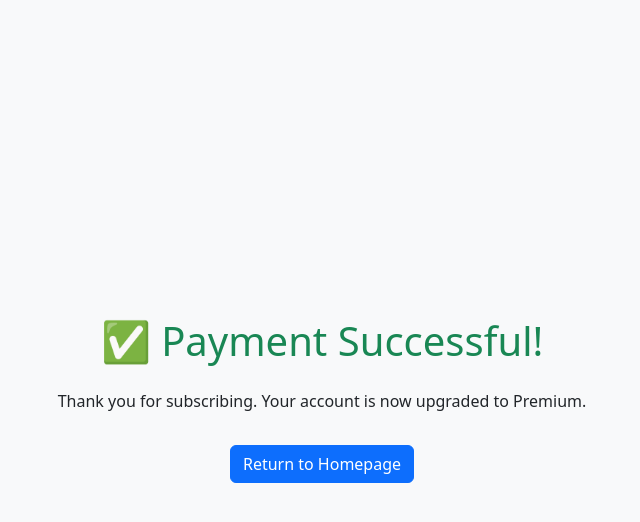
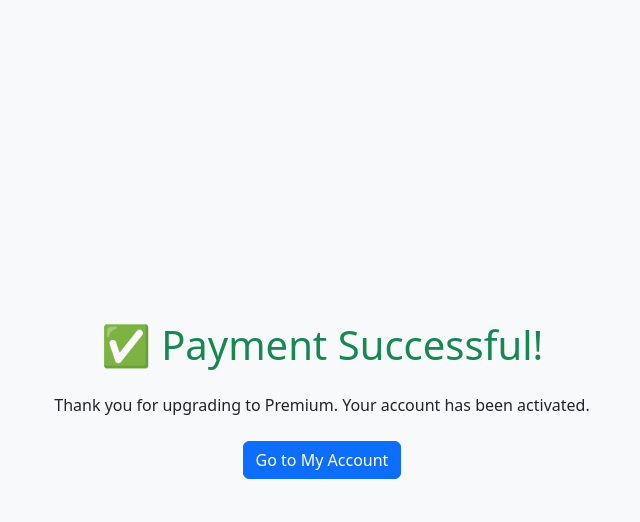
Before and after one commit to IlkerD01/seo-assistant, a Flask app: template flask_backend/templates/success.html in a window 1280 px wide. Shown: the top 522 px of the page, without its empty margins (318-958 px from the left). Run offline with Flask 3, Linux system fonts and the light colour scheme; the template is opened without the code that fills it, so the values that code supplies are empty.

Commit message:
Update success.html

```diff
--- a/flask_backend/templates/success.html
+++ b/flask_backend/templates/success.html
@@ -1,15 +1,14 @@
-<!DOCTYPE html>
 <html lang="en">
 <head>
     <meta charset="UTF-8">
-    <title>Payment Successful</title>
+    <title>Payment Success - SEO Assistant</title>
     <link href="https://cdn.jsdelivr.net/npm/bootstrap@5.3.3/dist/css/bootstrap.min.css" rel="stylesheet">
 </head>
-<body class="bg-light d-flex justify-content-center align-items-center vh-100">
+<body class="bg-light d-flex align-items-center justify-content-center vh-100">
     <div class="text-center">
-        <h1 class="text-success mb-4">✅ Payment Successful!</h1>
-        <p>Thank you for subscribing. Your account is now upgraded to Premium.</p>
-        <a href="/" class="btn btn-primary mt-3">Return to Homepage</a>
+        <h1 class="mb-4 text-success">✅ Payment Successful!</h1>
+        <p class="mb-4">Thank you for upgrading to Premium. Your account has been activated.</p>
+        <a href="/account" class="btn btn-primary">Go to My Account</a>
     </div>
 </body>
 </html>
```
